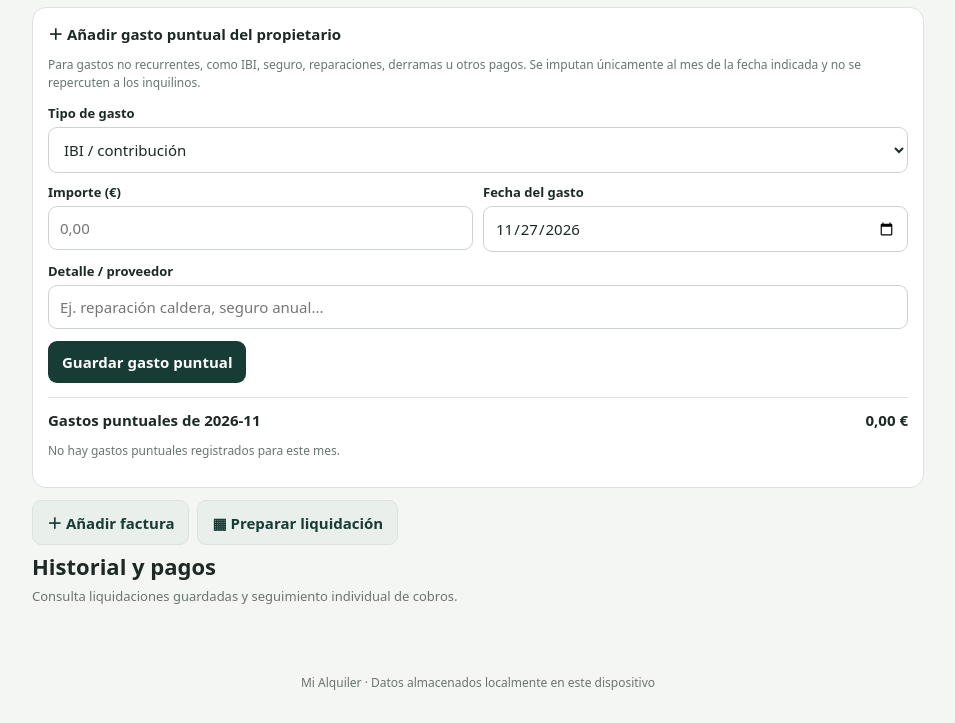
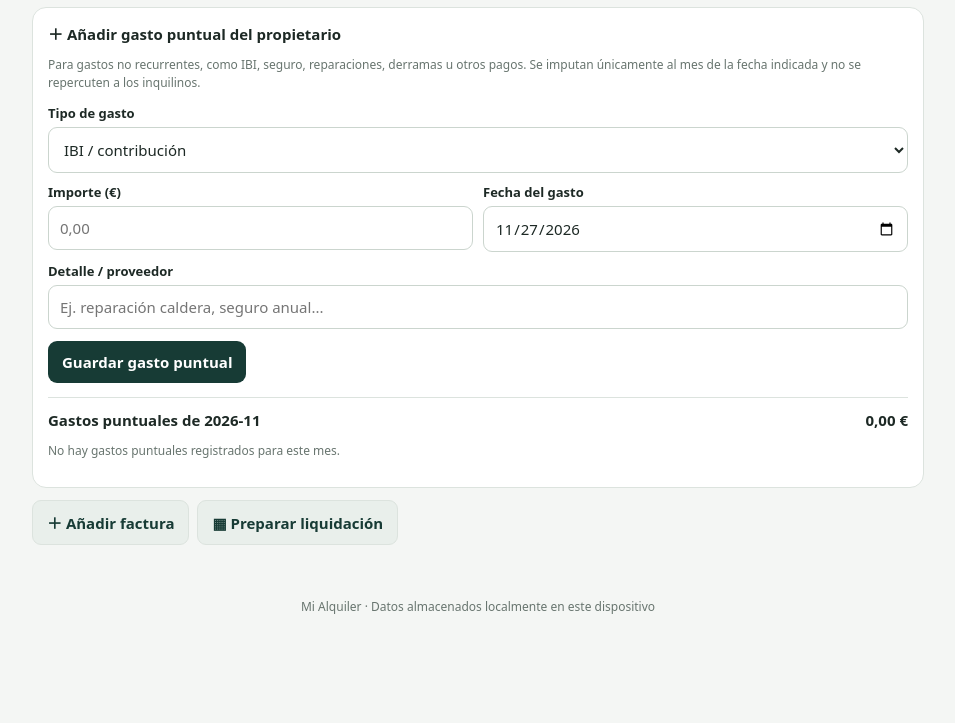
Before and after one commit to aitor1111-1111/Mi-Alquiler, a plain HTML site: page index.html in a window 1280 px wide. Shown: the part 1058-1781 px from the top of the page, without its empty margins (162-1117 px from the left). After the commit the page ends 1705 px from the top, so only its background shows below. Drawn offline with Linux system fonts and the light colour scheme.

Commit message:
Corregir estructura de la pestaña de historial

```diff
--- a/index.html
+++ b/index.html
@@ -49,8 +49,7 @@
 <section id="historial" class="panel">
 <div class="title">Historial de liquidaciones y cobros</div><p class="sub">Cada liquidación queda archivada por mes y año. Consulta un mes concreto o busca a un inquilino y marca su importe como cobrado o pendiente.</p><div class="card"><div class="split"><div><label>Buscar por mes y año</label><input type="month" id="historyMonth" onchange="renderHistory()"></div><div><label>Buscar inquilino</label><input id="historySearch" type="search" placeholder="Nombre del inquilino" oninput="renderHistory()"></div></div><button class="btn secondary small" onclick="document.getElementById('historyMonth').value='';document.getElementById('historySearch').value='';renderHistory()">Mostrar todo el histórico</button></div><div id="historyList"></div>
 </section>
-<div class="title">Historial y pagos</div><p class="sub">Consulta liquidaciones guardadas y seguimiento individual de cobros.</p><div id="historyList"></div>
-</section>
+
 <section id="ajustes" class="panel">
 <div class="title">Ajustes</div><p class="sub">Copia de seguridad, recuperación de datos y almacenamiento de Mi Alquiler.</p>
 <div class="card"><b>Crear copia de seguridad</b><p class="note">Descarga un único archivo JSON con todos los datos de la aplicación: inquilinos, alquileres, facturas, liquidaciones, gastos, avisos y documentos adjuntos. Puedes guardarlo en Descargas, Google Drive o enviártelo a otro dispositivo.</p><button class="btn" onclick="exportBackup()">↓ Crear y descargar copia</button></div>
```
